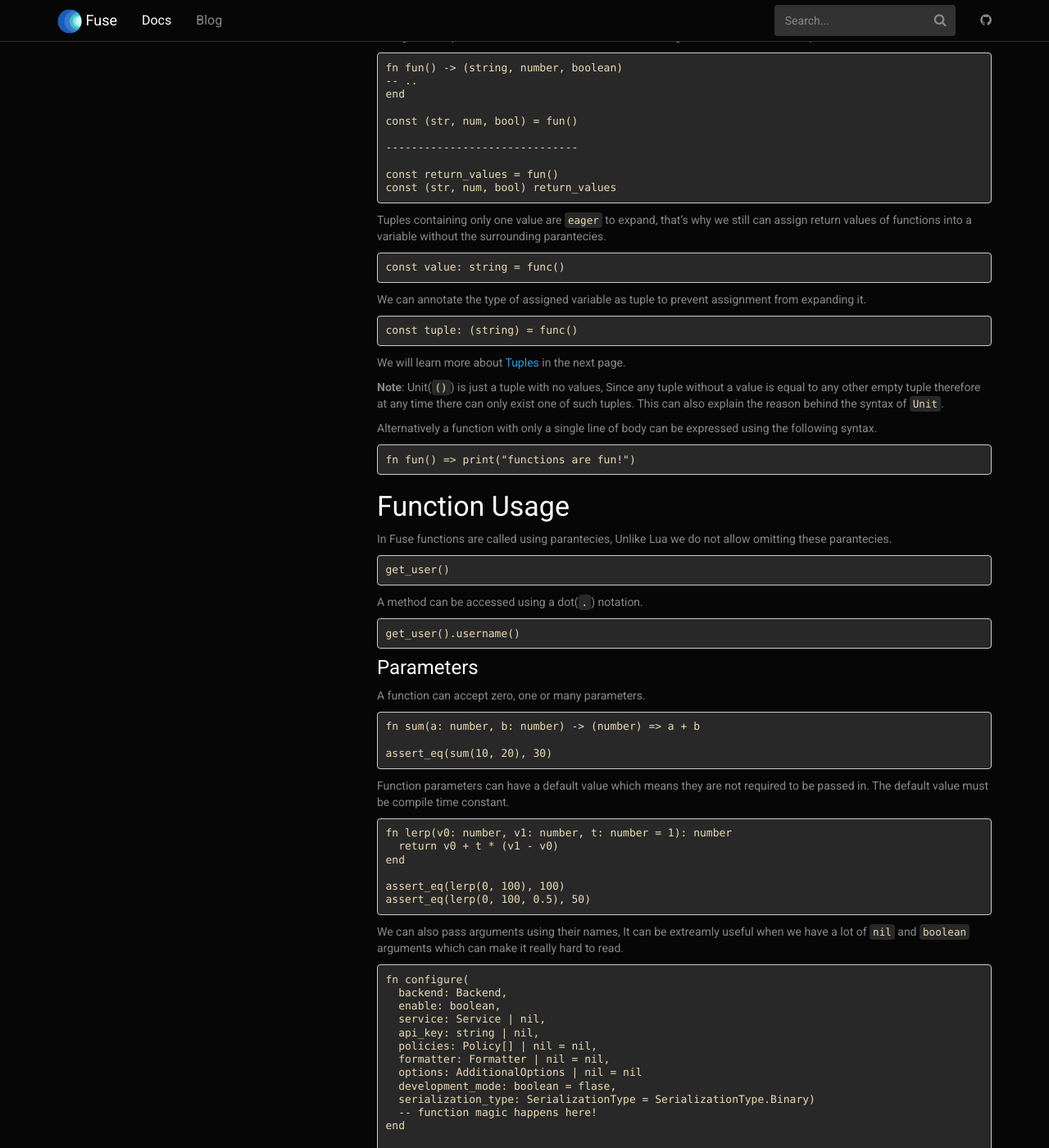
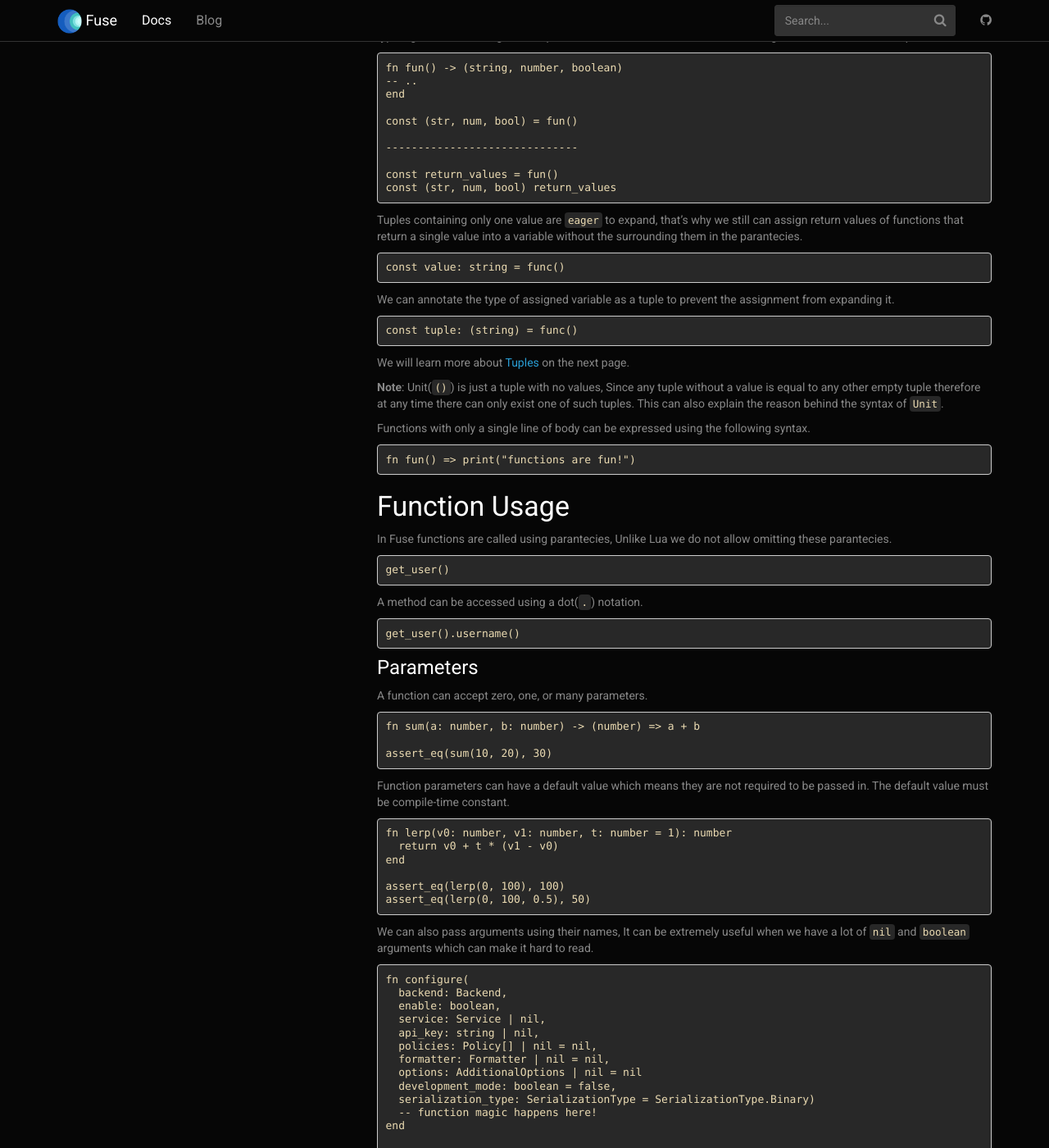
Before and after one commit to fuse-lang/fuse-lang.github.io, a Jekyll site: the page built from _docs/basics/06-functions.md, in a window 1280 px wide and 1400 px high, scrolled down 1169 px. Shown: the whole window at 82% size. Built offline with Jekyll 4.4.1, drawn with Linux system fonts in a browser that asks for light colours; some of the changed text lies outside the part shown.

Commit message:
fix grammar in the functions docs.

````diff
--- a/_docs/basics/06-functions.md
+++ b/_docs/basics/06-functions.md
@@ -3,9 +3,9 @@ title: Functions
 permalink: /docs/functions/
 ---
 
-Functions are the most essential building block of Fuse, Since you can create anything even numbers using functions alone. As mentioned earlier in the introduction, We treat functions just like every other values; They can be assigned to variables, Passed to functions as arguments or get returned from another function.
+Functions are the most essential building block of Fuse Since you can create anything even numbers using functions alone. As mentioned earlier in the introduction, We treat functions just like every other value; They can be assigned to variables, Passed to functions as arguments, or returned from another function.
 
-There any many different ways to describe a function in Fuse, But wether it is a local function, a function exported from another module, a struct or trait method, even a function imported from a Lua library they are all first-class types and will follow the same rules.
+There any many different ways to describe a function in Fuse, But whether it is a local function, a function exported from another module, a struct or trait method, or even a function imported from a Lua library they are all first-class types and will follow the same rules.
 
 ### Function Declaration
 
@@ -42,7 +42,7 @@ fn fun() -> (string, number, boolean)
 end
 ```
 
-Alternatively you can omit parantecies in the return statement.
+Alternatively, you can omit parantecies in the return statement.
 
 ```fuse
 fn fun() -> ()
@@ -61,7 +61,7 @@ fn fun() -> (string, number, boolean)
 end
 ```
 
-Fuse functions use syntax of a `tuple` as its return value to abstract away the concept of multiple return values, Return statement will implicitly wrap the return values in a tuple type. In addition to having a more concreate type signture we also get to keep all of a functions return values inside a single variable that we can expand later.
+Fuse functions use the syntax of a `tuple` as its return value to abstract away the concept of multiple return values, Return statement will implicitly wrap the return values in a tuple type. By doing so in addition to having a more concrete type signature, we also get to keep all of a function's return values inside a single variable that we can expand later.
 
 ```fuse
 fn fun() -> (string, number, boolean)
@@ -76,23 +76,23 @@ const return_values = fun()
 const (str, num, bool) return_values
 ```
 
-Tuples containing only one value are `eager` to expand, that's why we still can assign return values of functions into a variable without the surrounding parantecies.
+Tuples containing only one value are `eager` to expand, that's why we still can assign return values of functions that return a single value into a variable without the surrounding them in the parantecies.
 
 ```fuse
 const value: string = func()
 ```
 
-We can annotate the type of assigned variable as tuple to prevent assignment from expanding it.
+We can annotate the type of assigned variable as a tuple to prevent the assignment from expanding it.
 
 ```fuse
 const tuple: (string) = func()
 ```
 
-We will learn more about [Tuples](/docs/tuples) in the next page.
+We will learn more about [Tuples](/docs/tuples) on the next page.
 
 __Note__: Unit(`()`) is just a tuple with no values, Since any tuple without a value is equal to any other empty tuple therefore at any time there can only exist one of such tuples. This can also explain the reason behind the syntax of `Unit`.
 
-Alternatively a function with only a single line of body can be expressed using the following syntax.
+Functions with only a single line of body can be expressed using the following syntax.
 
 ```fuse
 fn fun() => print("functions are fun!")
@@ -114,7 +114,7 @@ get_user().username()
 
 #### Parameters
 
-A function can accept zero, one or many parameters.
+A function can accept zero, one, or many parameters.
 
 ```fuse
 fn sum(a: number, b: number) -> (number) => a + b
@@ -122,7 +122,7 @@ fn sum(a: number, b: number) -> (number) => a + b
 assert_eq(sum(10, 20), 30)
 ```
 
-Function parameters can have a default value which means they are not required to be passed in. The default value must be compile time constant.
+Function parameters can have a default value which means they are not required to be passed in. The default value must be compile-time constant.
 
 ```fuse
 fn lerp(v0: number, v1: number, t: number = 1): number
@@ -133,7 +133,7 @@ assert_eq(lerp(0, 100), 100)
 assert_eq(lerp(0, 100, 0.5), 50)
 ```
 
-We can also pass arguments using their names, It can be extreamly useful when we have a lot of `nil` and `boolean` arguments which can make it really hard to read.
+We can also pass arguments using their names, It can be extremely useful when we have a lot of `nil` and `boolean` arguments which can make it hard to read.
 
 ```fuse
 fn configure(
@@ -144,7 +144,7 @@ fn configure(
   policies: Policy[] | nil = nil,
   formatter: Formatter | nil = nil,
   options: AdditionalOptions | nil = nil
-  development_mode: boolean = flase,
+  development_mode: boolean = false,
   serialization_type: SerializationType = SerializationType.Binary)
   -- function magic happens here!
 end
@@ -177,4 +177,4 @@ greeting(name: "Sam")
 
 ### Function Type Expression
 
-As we have read earlier, Fuse have first-class support for functions that's why we should be able to talk about type of a function in our code without any extra effort.
+As we have read earlier, Fuse has first-class support for functions that's why we should be able to talk about the type of function in our code without any extra effort.
````
Also changed, not shown: other parts of _docs/basics/06-functions.md (+2 -2 lines).
